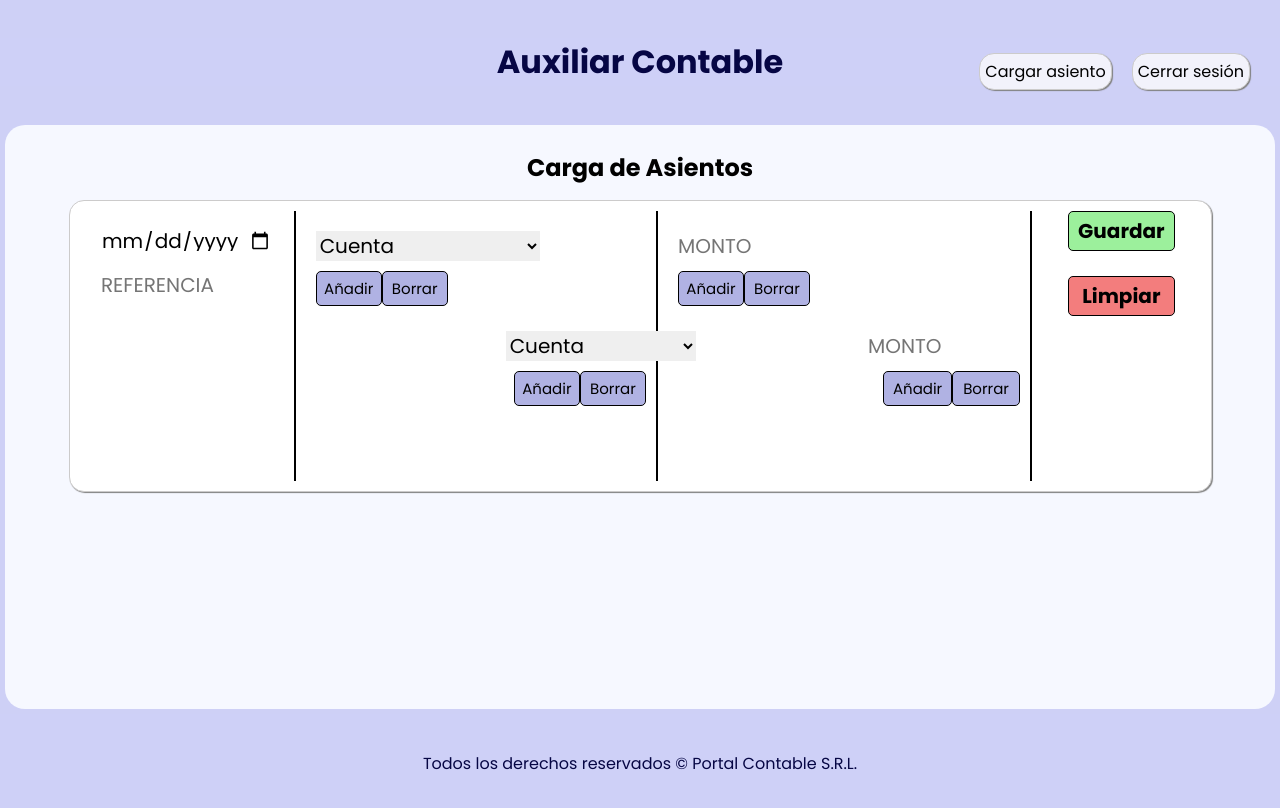
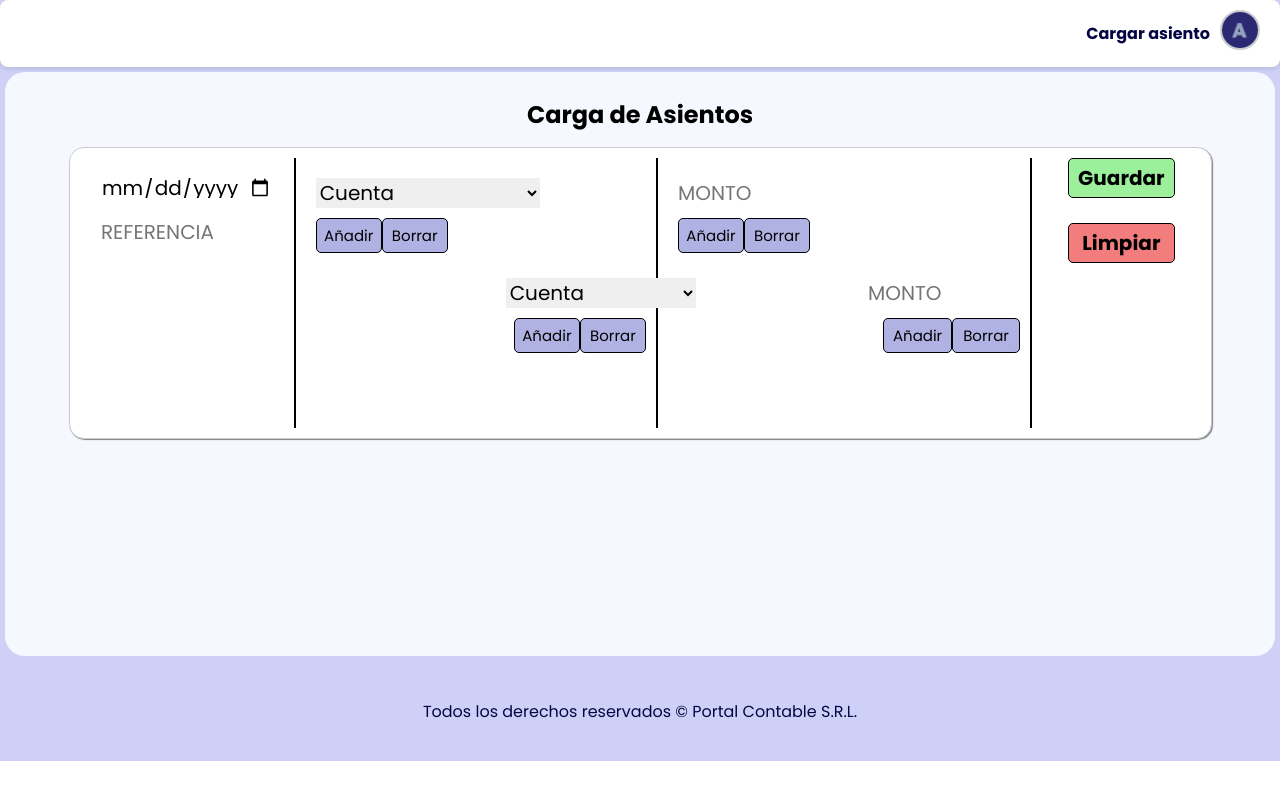
Before and after one commit to SueldoLeandro/Gestion-contable, a React (Vite) app: page /Carga-De-Asientos in a window 1280 px wide. Shown: the top 808 px of the page. Built offline with nearby package versions, Linux system fonts and the light colour scheme.

Commit message:
nuevo diseño del navbar

```diff
--- a/src/App.css
+++ b/src/App.css
@@ -14,6 +14,100 @@
 /*------------------AUX CONTABLE------------------*/
 /*---------------NAV AUX CONTABLE---------------*/
 
+/* Estilo del header */
+.Header-Aux-Contable {
+  display: flex;
+  justify-content: space-between;
+  align-items: center;
+  padding: 10px 20px;
+  background-color: #fff;
+  box-shadow: 0 2px 4px rgba(0, 0, 0, 0.1);
+  border-radius: 8px;
+  width: 100%;
+}
+
+/* Estilo del Navbar */
+.Navbar-Aux-Contable {
+  display: flex;
+  flex-grow: 1;
+  justify-content: flex-start;
+}
+
+.Ul-Aux-Contable {
+  list-style: none;
+  padding: 0;
+  margin: 0;
+  display: flex;
+  gap: 20px;
+}
+
+.Li-Aux-Contable {
+  margin: 0;
+}
+
+.A-Aux-Contable {
+  text-decoration: none;
+  color: rgb(6, 6, 68);
+  font-weight: bold;
+  font-size: 1rem;
+  padding: 5px 10px;
+  border-radius: 5px;
+  transition: background-color 0.3s ease, color 0.3s ease;
+}
+
+.A-Aux-Contable:hover {
+  background-color: rgb(6, 6, 68);
+  color: #fff;
+}
+
+/* Estilo del ícono de usuario */
+.Aux-Icon {
+  position: relative;
+  cursor: pointer;
+}
+
+.Aux-Img {
+  width: 40px;
+  height: 40px;
+  border-radius: 50%;
+  object-fit: cover;
+  border: 2px solid #ccc;
+}
+
+/* Menú desplegable (oculto por defecto) */
+.Dropdown-Menu {
+  display: none;
+  position: absolute;
+  top: 40px;
+  right: 0;
+  background-color: #fff;
+  box-shadow: 0 4px 6px rgba(0, 0, 0, 0.1);
+  border-radius: 5px;
+  padding: 10px;
+  min-width: 120px;
+}
+
+.Logout-Button {
+  text-decoration: none;
+  color: #333;
+  padding: 10px;
+  border-radius: 5px;
+  display: block;
+  font-weight: bold;
+  transition: background-color 0.3s;
+}
+
+.Logout-Button:hover {
+  background-color: #f8f8f8;
+}
+
+/* Mostrar el menú cuando isMenuOpen es true */
+.Aux-Icon .Dropdown-Menu {
+  display: block;
+}
+
+
+/* ANTERIOR DISEÑO DE NAVBAR DE AUXILIAR CONTABLE!!!!!!!!!!!!!!11
 .Header-Aux-Contable{
   width: 100%;
   display: flex;
@@ -48,6 +142,8 @@
   color: black;
 }
 
+*/
+
 /*------------------MAIN AUX CONTABLE------------------*/
 
 .Main-Aux-Contable{
@@ -62,6 +158,102 @@
 
 /*------------------CONTADOR------------------*/
 /*---------------NAV CONTADOR--------------*/
+
+.Header-Contador {
+  width: 100%;
+  background-color: #f8f9fa;
+  padding: 20px 40px;
+  border-bottom: 1px solid #e0e0e0;
+  display: flex;
+  justify-content: space-between;
+  align-items: center;
+  border-radius: 10px;
+  box-shadow: 0 4px 6px rgba(0, 0, 0, 0.1);
+  margin-bottom: 5%;
+}
+
+.Navbar-Contador {
+  flex: 1;
+  margin-left: 20px;
+}
+
+.Ul-Contador {
+  list-style: none;
+  margin: 0;
+  padding: 0;
+  display: flex;
+  justify-content: flex-start;
+  gap: 30px;
+}
+
+.Li-Contador {
+  margin: 0;
+}
+
+.A-Contador {
+  text-decoration: none;
+  color: rgb(6, 6, 68);
+  font-weight: bold;
+  font-size: 1rem;
+  padding: 5px 10px;
+  border-radius: 5px;
+  transition: background-color 0.3s ease, color 0.3s ease;
+}
+
+.A-Contador:hover {
+  background-color: rgb(6, 6, 68);
+  color: #fff;
+}
+
+.User-Icon {
+  position: relative;
+  cursor: pointer;
+}
+
+.User-Img {
+  width: 40px;
+  height: 40px;
+  border-radius: 50%;
+  object-fit: cover;
+  border: 1px solid #ccc;
+}
+
+.Dropdown-Menu {
+  width: 430%;
+  display: none;
+  position: absolute;
+  top: 50px;
+  right: 0;
+  background-color: #fff;
+  box-shadow: 0 4px 6px rgba(0, 0, 0, 0.1);
+  border-radius: 5px;
+  padding: 10px;
+  z-index: 10;
+}
+
+.Logout-Button {
+  display: block;
+  text-decoration: none;
+  color: #333;
+  font-weight: bold;
+  padding: 10px 20px;
+  text-align: center;
+  border-radius: 5px;
+  transition: background-color 0.3s ease, color 0.3s ease;
+}
+
+.Logout-Button:hover {
+  background-color: rgb(6, 6, 68);
+  color: #fff;
+}
+
+.User-Icon .Dropdown-Menu {
+  display: block;
+}
+
+
+
+/* ANTERIOR DISEÑO DE NAVBAR CONTADOR !!!!!!!!!1
 
 .Header-Contador{
   width: 100%;
@@ -100,19 +292,6 @@
   box-shadow: 1px 1px 1px gray;
 }
 
-/* width: 90%;
-  min-height: 270px;
-  display: flex;
-  flex-direction: row;
-  flex-wrap: nowrap;
-  border: solid 1px rgb(204, 203, 203);
-  border-radius: 15px;
-  box-shadow: 1px 1px 1px gray;
-  margin-bottom: 10px;
-  margin-top: 15px;
-  background-color: white;
-  align-self: center; */
-
 .Li-Contador:hover{
   background-color: rgb(171, 174, 245);
 }
@@ -140,6 +319,8 @@
   text-decoration: none;
   color: black;
 }
+
+*/
 
 /*------------------MAIN CONTADOR------------------*/
 
--- a/src/components/Navbar_Aux_Contable.jsx
+++ b/src/components/Navbar_Aux_Contable.jsx
@@ -1,17 +1,45 @@
-import React from 'react';
+import React, { useState, useRef, useEffect } from 'react';
 
 function Navbar_Aux_Contable() {
+    const [isMenuOpen, setIsMenuOpen] = useState(false);
+    const menuRef = useRef(null);
+
+    // Alternar el estado del menú
+    const toggleMenu = () => {
+        setIsMenuOpen(!isMenuOpen);
+    };
+
+    // Cerrar el menú al hacer clic fuera
+    useEffect(() => {
+        const handleClickOutside = (event) => {
+            if (menuRef.current && !menuRef.current.contains(event.target)) {
+                setIsMenuOpen(false);
+            }
+        };
+
+        document.addEventListener('mousedown', handleClickOutside);
+        return () => {
+            document.removeEventListener('mousedown', handleClickOutside);
+        };
+    }, []);
+
     return (
         <header className='Header-Aux-Contable'>
-            <h1 className='H1-Aux-Contable'>Auxiliar Contable</h1>
             <nav className='Navbar-Aux-Contable'>
                 <ul className='Ul-Aux-Contable'>
                     <li className='Li-Aux-Contable'>
-                        <a href="Carga-De-Asientos" className='A-Aux-Contador'>Cargar asiento</a>
-                        <a href="/" className='A-Aux-Contador'>Cerrar sesión</a>
+                        <a href="Carga-De-Asientos" className='A-Aux-Contable'>Cargar asiento</a>
                     </li>
                 </ul>
             </nav>
+            <div className="Aux-Icon" onClick={toggleMenu} ref={menuRef}>
+                <img src="/images/icono-aux.jpg" alt="Usuario" className="Aux-Img" />
+                {isMenuOpen && (
+                    <div className="Dropdown-Menu">
+                        <a href="/" className="Logout-Button">Cerrar sesión</a>
+                    </div>
+                )}
+            </div>
         </header>
     );
 }
--- a/src/components/Navbar_Contador.jsx
+++ b/src/components/Navbar_Contador.jsx
@@ -1,32 +1,52 @@
-import React from 'react';
+import React, { useState, useEffect, useRef } from 'react';
 
 function Navbar_Contador({ onNavClick }) {
+    const [isMenuOpen, setIsMenuOpen] = useState(false);
+    const menuRef = useRef(null);
+
+    const toggleMenu = () => {
+        setIsMenuOpen(!isMenuOpen);
+    };
+
+    useEffect(() => {
+        const handleClickOutside = (event) => {
+            if (menuRef.current && !menuRef.current.contains(event.target)) {
+                setIsMenuOpen(false);
+            }
+        };
+
+        document.addEventListener("mousedown", handleClickOutside);
+        return () => {
+            document.removeEventListener("mousedown", handleClickOutside);
+        };
+    }, []);
+
     return (
         <header className='Header-Contador'>
-            <h1 className='H1-Contador'>Contador</h1>
             <nav className='Navbar-Contador'>
                 <ul className='Ul-Contador'>
                     <li className='Li-Contador'>
                         <a href="./Revision-De-Asientos" className='A-Contador' onClick={onNavClick}>Revisión de asientos</a>
                     </li>
-
                     <li className='Li-Contador'>
-                        <a href="./Informacion" className='A-Contador'>Información:Activo/Pasivo/Patrimonio neto</a>
+                        <a href="./Informacion" className='A-Contador'>Información</a>
                     </li>
-
                     <li className='Li-Contador'>
                         <a href="./Resumen-Financiero" className='A-Contador'>Resumen financiero</a>
                     </li>
-
                     <li className='Li-Contador'>
                         <a href="./registro" className='A-Contador'>Registro</a>
                     </li>
-
-                    <li className='Li-Contador'>
-                        <a href="/" className='A-Contador'>Cerrar sesión</a>
-                    </li>
                 </ul>
             </nav>
+            <div className="User-Icon" onClick={toggleMenu} ref={menuRef}>
+                <img src="/images/icono-contador.jpg" alt="Usuario" className="User-Img" />
+                {isMenuOpen && (
+                    <div className="Dropdown-Menu">
+                        <a href="/" className="Logout-Button">Cerrar sesión</a>
+                    </div>
+                )}
+            </div>
         </header>
     );
 }
```
Also changed, not shown: public/images/icono-aux.jpg (added), public/images/icono-contador.jpg (added).
